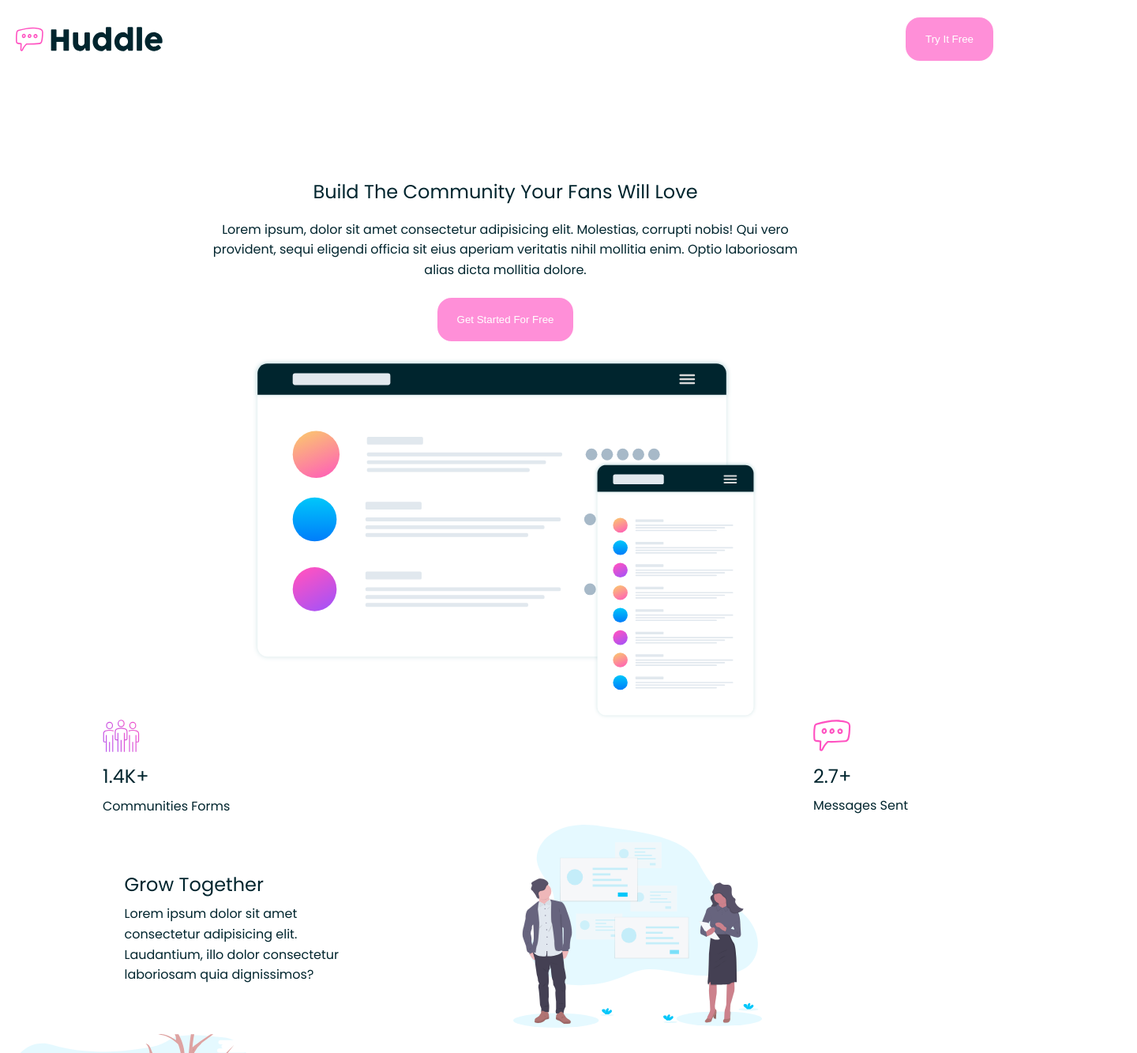
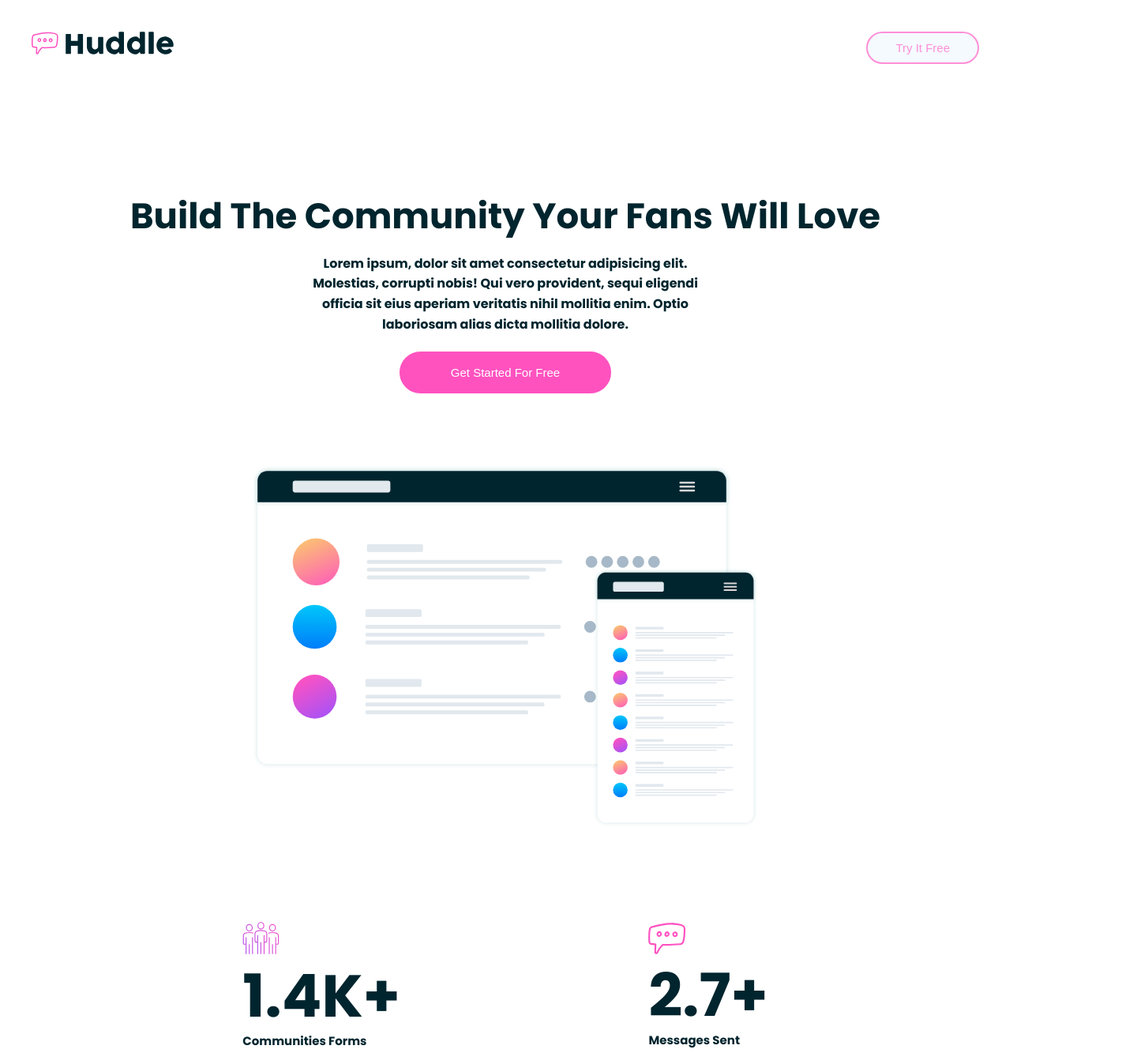
Before and after one commit to aniekanedet/huddle-landing-page-with-curved-sections-aniekan, a plain HTML site: page index.html in a window 1280 px wide. Shown: the top 1333 px of the page at 79% size, 1440 px wide, since content can reach past the window. Drawn offline with Linux system fonts and the light colour scheme.

Commit message:
made some updtaes

```diff
--- a/css/style.css
+++ b/css/style.css
@@ -1,38 +1,43 @@
-@import url('https://fonts.googleapis.com/css2?family=Open+Sans&family=Poppins&family=Roboto:wght@100&display=swap');
+  @import url('https://fonts.googleapis.com/css2?family=Open+Sans:wght@400;600;700&family=Poppins:wght@700&display=swap');
 
 /* Navbar */
 
 .navbar {
-padding:20px;
-color: #fff;
-}
-.navbar .flex {
-  justify-content: space-between;
+  padding:40px;
+  color: #fff;
 }
 
-.navbar img{
+.nav-logo{
   max-width: 15%;
 }
-.nav-btn button{
-  padding: 20px 25px;
+
+.nav-btn{
+  float: right;
+  padding: 10px 35px;
   border: 2px solid #fff;
-  border-radius: 20px;
-  color: #fff;
-  background-color: var(--light-pink) ;
+  border-radius: 100px;
+  border-style: solid;
+  color: var(--light-pink);
+  background-color: hsl(207, 100%, 98%);
+  font-size: 15px;
+  border-color: var(--light-pink);
 }
   /* Main Hero */
 
 .main-hero{
   margin-top: 100px;;
 }
-  .main-hero h1 {
-  text-align: center;
-  padding: 10px;
-  margin-top: 20px;
+
+.main-hero h1 {
+    text-align: center;
+    padding: 10px;
+    margin-top: 20px;
+    font-size: 45px;
 }
+
 .main-hero p {
   text-align: center;
-  width: 60%;
+  width: 40%;
   margin: auto;
   margin-top: 10px;
 }
@@ -44,33 +49,62 @@
  padding: 20px;
 }
 .main-btn button{
-  padding: 20px 25px;
+  padding: 18px 65px;
   border: 2px solid #fff;
-  border-radius: 20px;
+  border-radius: 50px;
   color: #fff;
-  background-color: var(--light-pink) ;
+  background-color: hsl(322, 100%, 66%);
+  font-size: 15px;
 }
 
 .main-img img{
   display: block;
   margin-left: auto;
   margin-right: auto;
+  padding-top: 70px;
+  padding-bottom: 70px;
 }
 
 
 /* Column One */
-.column-one .flex{
-  justify-content: space-around;
+.column-one {
+  display: flex;
+  flex-wrap: wrap;
+  justify-content: center;
+  padding: 40px;
+  padding-top: 50px;
+  padding-bottom: 50px;
+
 }
-.column-one-text {
-  width: 50%;
-  margin: auto;
+.column-one div {
+margin: auto;
 }
-.column-one-img{
-  margin: auto;
+.column-block-one {
+  padding-left: 110px;
+}
+.column-block-one h1 {
+  font-size:75px;
+}
+.column-block-one p {
+  font-size: 15px;
+}
+.column-block-two {
+  padding-right: 110px;
+}
+.column-block-two h1 {
+  font-size:75px;
+}
+.column-block-two p {
+  font-size: 15px;
 }
 
 /* Column Two */
+.column-two-block {
+  background-color: #f6fbff;
+}
+.column-two svg {
+  display: block;
+}
 .column-two-text {
   width: 50%;
   margin: auto;
@@ -88,6 +122,12 @@
   margin: auto;
 }
 /* Column Four */
+.column-four svg {
+  display: block;
+}
+.column-four-block {
+  background-color: #f6fbff;
+}
 .column-four-text {
   width: 50%;
   margin: auto;
--- a/css/utilities.css
+++ b/css/utilities.css
@@ -7,17 +7,19 @@
   --palse-blue:hsl(207, 100%, 98%);
 }
 
-
 * {
   box-sizing: border-box;
   margin: 0;
   padding: 0;
+
 }
 
 
 body {
   font-family: 'Poppins', sans-serif;
   line-height: 1.6;
+  background-color: hsl(0, 0%, 100%);
+
 }
 
 ul {
@@ -31,20 +33,15 @@
 
 h1, h2, h3 {
   color: hsl(192, 100%, 9%);
-  font-weight: 300;
   line-height: 1.2;
-  margin: 10px 0;
+  /* margin: 10px 0; */
   font-family: 'Poppins', sans-serif;
 }
 
 p {
   color: hsl(192, 100%, 9%);
-  margin: 10px 0;
+  /* margin: 10px 0; */
   font-family: 'Poppins', sans-serif;
-}
-
-img {
-  /* width: 100%; */
 }
 
 .container {
@@ -53,12 +50,12 @@
     overflow: auto;
   }
 
-.flex {
+/* .flex {
     display: flex;
     justify-content: center;
     align-items: center;
     height: 100%;
-  }
+  } */
 
 .grid {
     display: grid;
--- a/index.html
+++ b/index.html
@@ -3,28 +3,18 @@
 <head>
   <meta charset="UTF-8">
   <meta name="viewport" content="width=device-width, initial-scale=1.0"> <!-- displays site properly based on user's device -->
-
   <link rel="icon" type="image/png" sizes="32x32" href="./images/favicon-32x32.png">
   <link rel="stylesheet" href="https://use.fontawesome.com/releases/v5.6.3/css/all.css" integrity="sha384-UHRtZLI+pbxtHCWp1t77Bi1L4ZtiqrqD80Kn4Z8NTSRyMA2Fd33n5dQ8lWUE00s/" crossorigin="anonymous">
   <link rel="stylesheet" href="css/style.css">
   <link rel="stylesheet" href="css/utilities.css">
-
-
   <title>Frontend Mentor | Huddle landing page with curved sections</title>
-
 </head>
 <body>
   <!-- Navigavition -->
-  <div class="navbar ">
-    <div class="container flex">
-      <img src="images/navlogo.svg"
-       alt="logo" srcset="">
-      <nav>
-        <div class="nav-btn">
-          <button>Try It Free</button>
-        </div>
-      </nav>
-    </div>
+
+  <div class="navbar">
+      <img src="images/navlogo.svg" alt="logo" class="nav-logo">
+      <button class="nav-btn">Try It Free</button>
   </div>
 
 <!-- Main Hero -->
@@ -47,23 +37,23 @@
 
 <!-- column One -->
 <section class="column-one">
-  <div class="container flex">
-    <div class="column-one-text">
+    <div class="column-block-one">
       <img src="images/icon-communities.svg" alt="users-icons" srcset="">
       <h1>1.4K+</h1>
       <p>Communities Forms</p>
     </div>
-    <div class="column-one-img">
+    <div class="column-block-two">
       <img src="images/icon-messages.svg" alt="message-icon" srcset="">
       <h1>2.7+</h1>
       <p>Messages Sent</p>
     </div>
-  </div>
 </section>
 
 <!-- column Two -->
 <section class="column-two">
-  <div class="container grid">
+  <svg width="1440" height="156" xmlns="http://www.w3.org/2000/svg" xmlns:xlink="http://www.w3.org/1999/xlink"><defs><path id="a" d="M0 0h1440v156H0z"/></defs><g fill="none" fill-rule="evenodd"><mask id="b" fill="#fff"><use xlink:href="#a"/></mask><g mask="url(#b)"><path d="M-5.845 142.308C254.493 0 483.665-35.577 681.673 35.578c297.011 106.73 536.472 92.279 752.482 0 144.006-61.52 144.006 146.903 0 625.271-235.532 101.575-436.707 121.978-603.526 61.208C580.4 630.902 200.12 630.902.438 779.207c-133.123 98.87-135.217-113.43-6.283-636.899z" fill="#F6FBFF"/><path d="M760 120h560v560H760z"/></g></g></svg>
+
+  <div class="column-two-block grid">
     <div class="column-two-text">
       <h2>Grow Together</h2>
       <p>Lorem ipsum dolor sit amet consectetur adipisicing elit. Laudantium, illo dolor consectetur laboriosam quia dignissimos?</p>
@@ -72,6 +62,7 @@
       <img src="images/illustration-grow-together.svg" alt="" width="50%">
     </div>
   </div>
+  <svg width="1440" height="139" xmlns="http://www.w3.org/2000/svg" xmlns:xlink="http://www.w3.org/1999/xlink"><defs><path id="a" d="M0 0h1440v162H0z"/></defs><g fill="none" fill-rule="evenodd"><mask id="b" fill="#fff"><use xlink:href="#a"/></mask><g mask="url(#b)"><path d="M-5.845-498.692C254.493-641 483.665-676.577 681.673-605.422c297.011 106.73 536.472 92.279 752.482 0 144.006-61.52 144.006 146.903 0 625.271-235.532 101.575-436.707 121.978-603.526 61.208C580.4-10.098 200.12-10.098.438 138.207c-133.123 98.87-135.217-113.43-6.283-636.899z" fill="#F6FBFF"/><path d="M760-521h560V39H760z"/></g></g></svg>
 </section>
 
 <!-- column Three -->
@@ -91,7 +82,8 @@
 
 <!-- column Four -->
 <section class="column-four">
-  <div class="container grid">
+  <svg width="1440" height="156" xmlns="http://www.w3.org/2000/svg" xmlns:xlink="http://www.w3.org/1999/xlink"><defs><path id="a" d="M0 0h1440v156H0z"/></defs><g fill="none" fill-rule="evenodd"><mask id="b" fill="#fff"><use xlink:href="#a"/></mask><g mask="url(#b)"><path d="M-5.845 142.308C254.493 0 483.665-35.577 681.673 35.578c297.011 106.73 536.472 92.279 752.482 0 144.006-61.52 144.006 146.903 0 625.271-235.532 101.575-436.707 121.978-603.526 61.208C580.4 630.902 200.12 630.902.438 779.207c-133.123 98.87-135.217-113.43-6.283-636.899z" fill="#F6FBFF"/><path d="M760 120h560v560H760z"/></g></g></svg>
+  <div class="column-four-block grid">
     <div class="column-four-text">
       <h2>Your Users</h2>
       <p>Lorem ipsum dolor sit amet consectetur adipisicing elit. Laudantium, illo dolor consectetur laboriosam quia dignissimos?</p>
@@ -100,6 +92,7 @@
       <img src="images/illustration-your-users.svg" alt="" width="50%">
     </div>
   </div>
+  <svg width="1440" height="139" xmlns="http://www.w3.org/2000/svg" xmlns:xlink="http://www.w3.org/1999/xlink"><defs><path id="a" d="M0 0h1440v162H0z"/></defs><g fill="none" fill-rule="evenodd"><mask id="b" fill="#fff"><use xlink:href="#a"/></mask><g mask="url(#b)"><path d="M-5.845-498.692C254.493-641 483.665-676.577 681.673-605.422c297.011 106.73 536.472 92.279 752.482 0 144.006-61.52 144.006 146.903 0 625.271-235.532 101.575-436.707 121.978-603.526 61.208C580.4-10.098 200.12-10.098.438 138.207c-133.123 98.87-135.217-113.43-6.283-636.899z" fill="#F6FBFF"/><path d="M760-521h560V39H760z"/></g></g></svg>
 </section>
 
 
```
Also changed, not shown: design/desktop-design.jpg, 1 other file.
